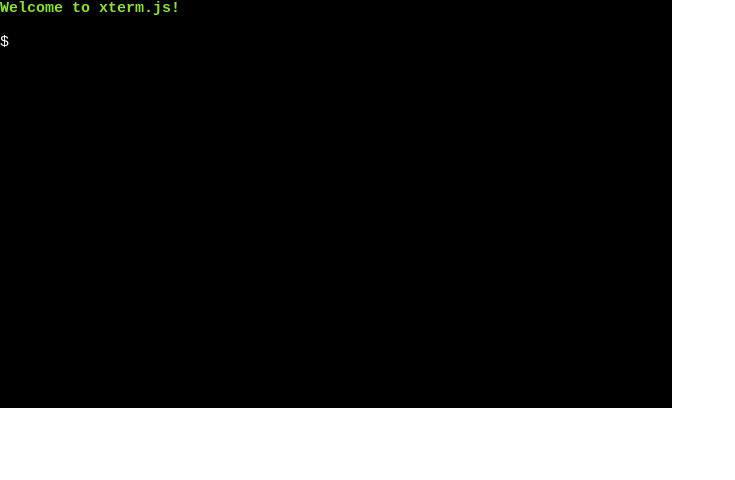
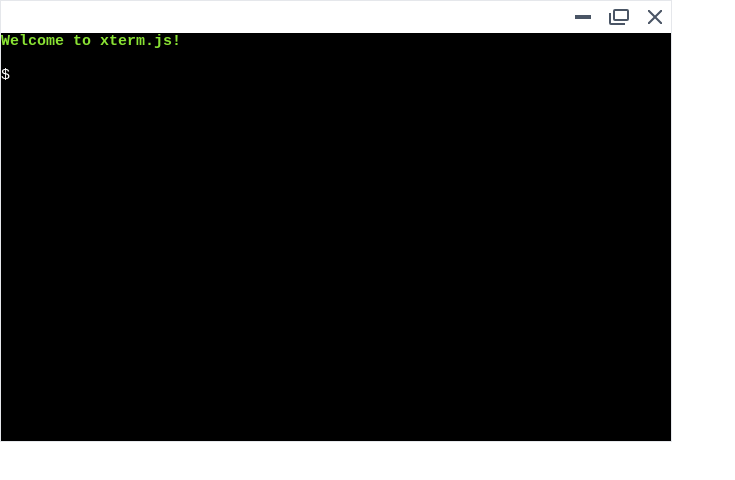
Before and after one commit to tienminhvy/playground, an Angular app: page / in a window 1280 px wide. Shown: the top 480 px of the page, without its empty margins (0-735 px from the left). Built offline with nearby package versions, Linux system fonts and the light colour scheme.

Commit message:
feat: polish window UI

```diff
--- a/src/app/components/applications/window-wrapper/window-wrapper.css
+++ b/src/app/components/applications/window-wrapper/window-wrapper.css
@@ -1,7 +1,7 @@
 @reference "tailwindcss";
 
 .window {
-    @apply min-w-2xl;
+    @apply min-w-2xl border border-gray-200;
 
     &.small-size {
         @apply max-w-sm
@@ -15,4 +15,19 @@
     &.full-size {
         @apply max-w-full
     }
+
+    .toolbar {
+        @apply flex w-full;
+
+        & .controls {
+            @apply flex w-full justify-end text-sm;
+
+            & > * {
+                @apply p-1 cursor-pointer;
+            }
+            & > * + * {
+                @apply ms-1;
+            }
+        }
+    }
 }
--- a/src/app/components/applications/window-wrapper/window-wrapper.html
+++ b/src/app/components/applications/window-wrapper/window-wrapper.html
@@ -1,3 +1,10 @@
-<div id="windowWrapper" class="window {{ size() }}-size">
+<div class="window {{ size() }}-size">
+    <div class="toolbar">
+        <div class="controls">
+            <div class="minimizer"><icon [path]="mdiWindowMinimize"></icon></div>
+            <div class="maximizer"><icon [path]="mdiDockWindow"></icon></div>
+            <div class="close-handler"><icon [path]="mdiWindowClose"></icon></div>
+        </div>
+    </div>
     <ng-content></ng-content>
 </div>
--- a/src/app/components/applications/window-wrapper/window-wrapper.ts
+++ b/src/app/components/applications/window-wrapper/window-wrapper.ts
@@ -1,10 +1,16 @@
 import { AfterViewInit, Component, input } from '@angular/core';
+import { IconComponent } from "../../icon-component/icon-component";
+import { mdiDockWindow, mdiWindowClose, mdiWindowMinimize } from '@mdi/js';
 
 @Component({
   selector: 'app-window-wrapper',
   templateUrl: './window-wrapper.html',
   styleUrl: './window-wrapper.css',
+  imports: [IconComponent],
 })
 export class WindowWrapper {
   readonly size = input<string>("medium");
+  mdiWindowMinimize: string = mdiWindowMinimize;
+  mdiDockWindow: string = mdiDockWindow;
+  mdiWindowClose: string = mdiWindowClose;
 }
```
